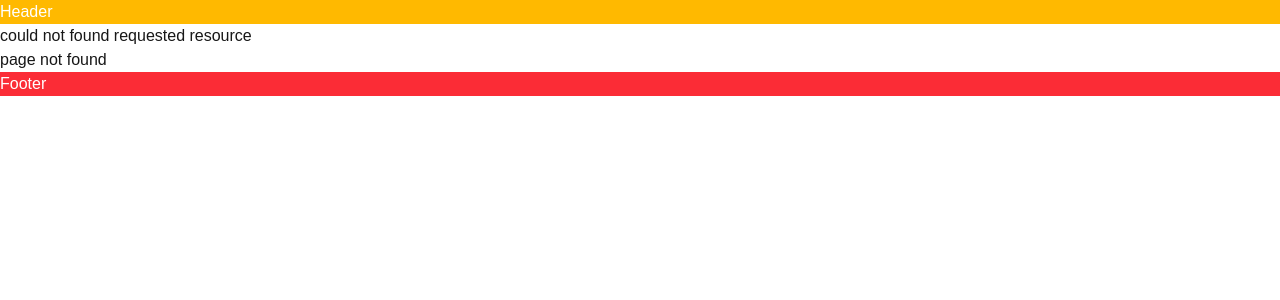
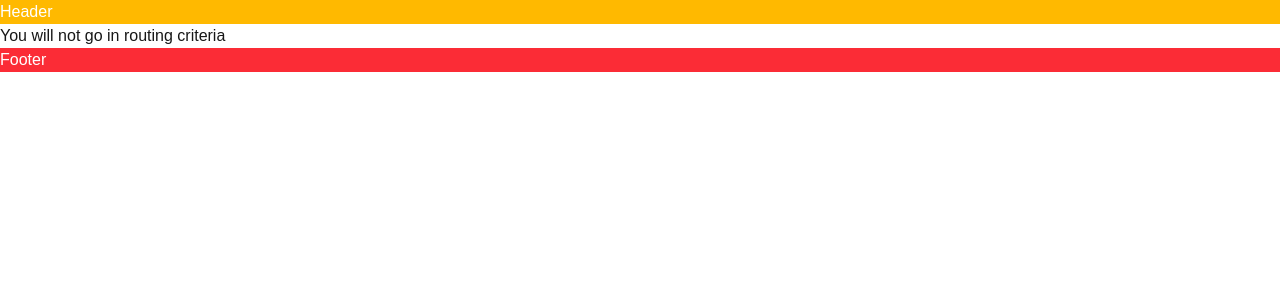
Before and after one commit to Isha-Chaudhary48/Learning-Nextjs, a Next.js app: page /%5Flib in a window 1280 px wide. Before the commit this address had no page. Shown: the top 300 px of the page. Built offline with nearby package versions, Linux system fonts and the light colour scheme.

Commit message:
these i created for the private folder which do not include in routing further converted into %5F how i can add underscore in my url

```diff
--- /dev/null
+++ b/src/app/%5Flib/page.tsx
@@ -0,0 +1,7 @@
+export default function privateFolder() {
+  return (
+    <>
+      <h1>You will not go in routing criteria</h1>
+    </>
+  );
+}
```
Also changed, not shown: src/app/%5Flib/format-date.ts (added).
